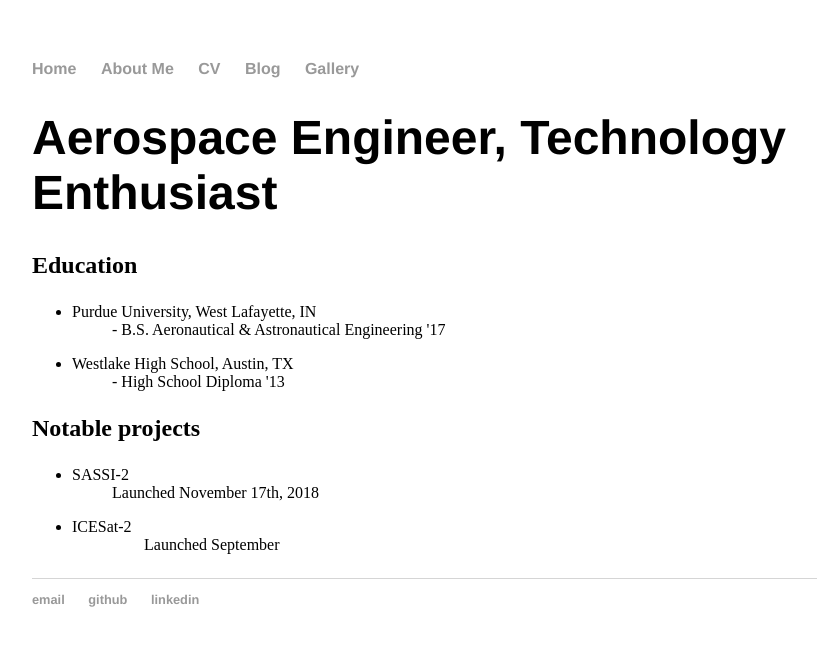
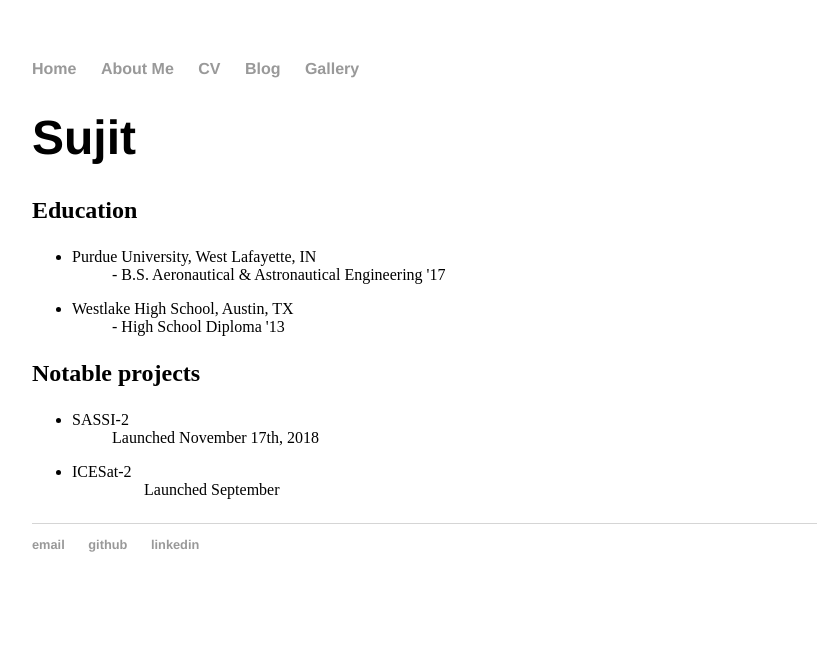
Before and after one commit to sujitshivaprasad/sujitshivaprasad.github.io, a Jekyll site: the page built from aboutme/index.html, in a window 1280 px wide. Shown: the top 646 px of the page, without its empty margins (160-977 px from the left). Built offline with Jekyll 4.4.1, drawn with Linux system fonts in a browser that asks for light colours.

Commit message:
Update index.html

```diff
--- a/aboutme/index.html
+++ b/aboutme/index.html
@@ -3,7 +3,7 @@ layout: default
 title: Sujit Shivaprasad, Aerospace Engineer
 ---
 <div class="blurb">
-	<h1>Aerospace Engineer, Technology Enthusiast</h1>
+	<h1>Sujit</h1>
 	<h2>Education</h2>
 		<p>
 		<ul>
```
